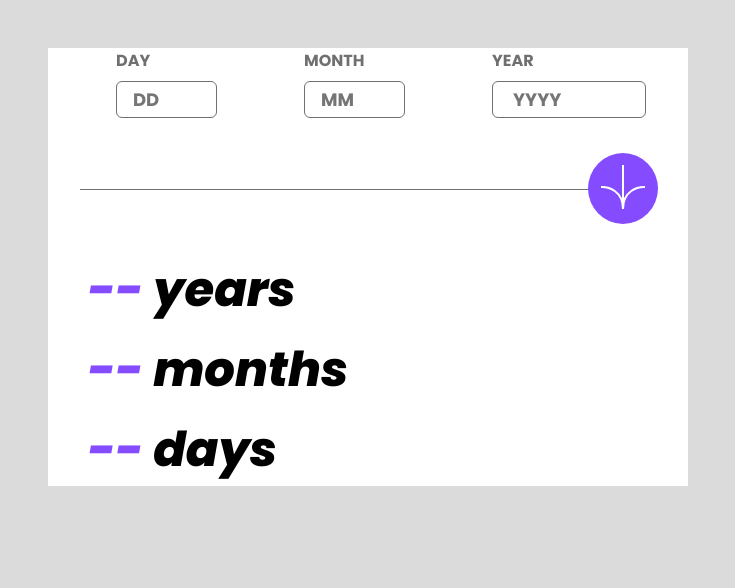
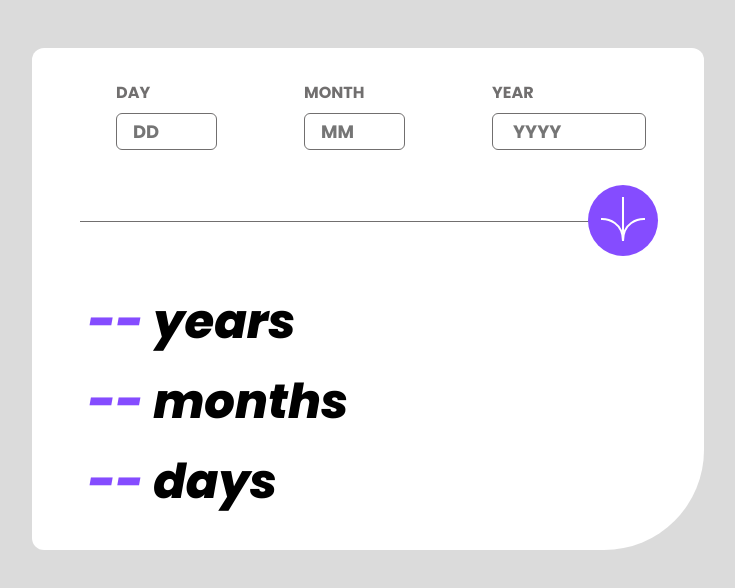
Before and after one commit to computeronaldo/Age-Calculator-App, a React (Vite) app: page / in a window 1280 px wide. Shown: the top 588 px of the page, without its empty margins (272-1007 px from the left). Built offline with nearby package versions, Linux system fonts and the light colour scheme.

Commit message:
fix: fixed styles for MainCard component

```diff
--- a/src/components/MainCard.css
+++ b/src/components/MainCard.css
@@ -2,4 +2,7 @@
   width: 50%;
   margin: 3rem auto;
   background-color: white;
+  padding: 2rem 1rem;
+  border-radius: 12px;
+  border-bottom-right-radius: 100px;
 }
```
